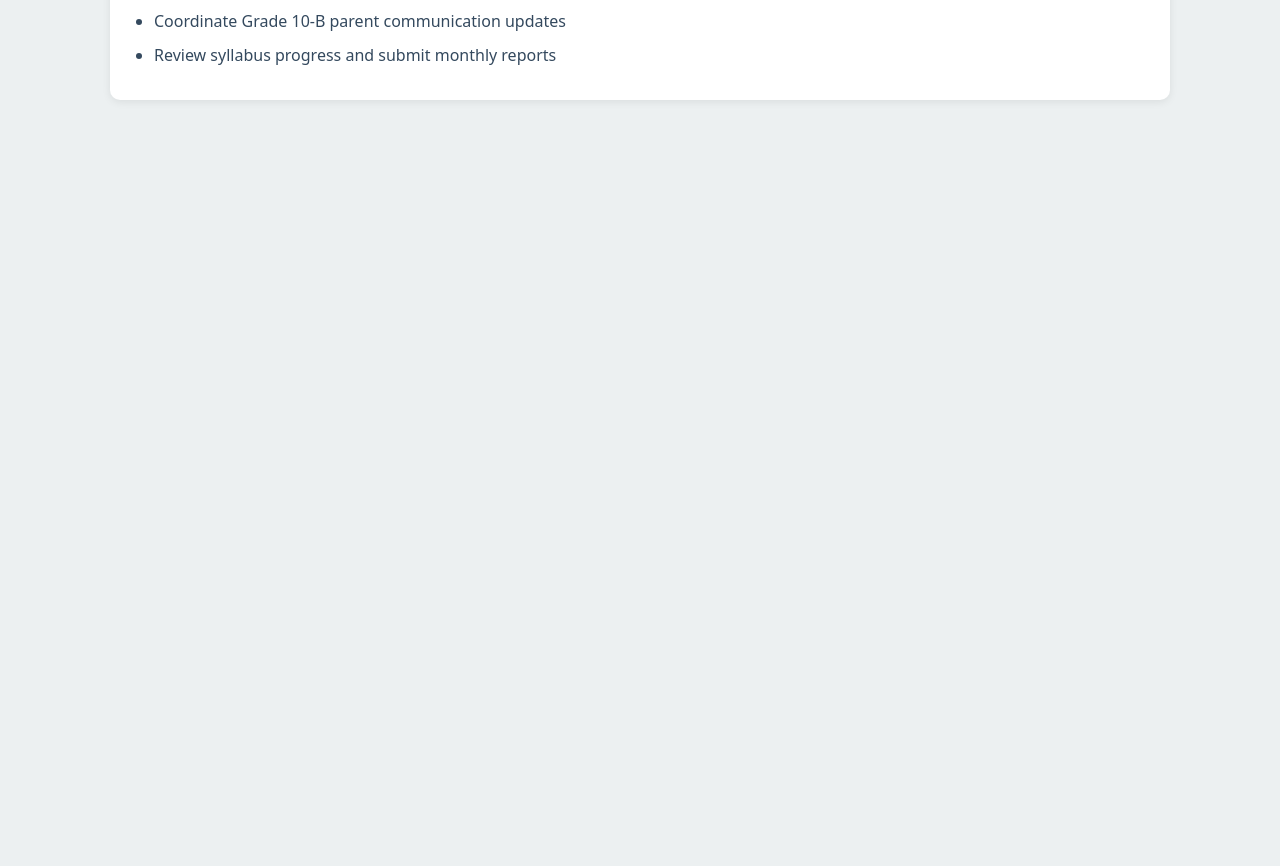
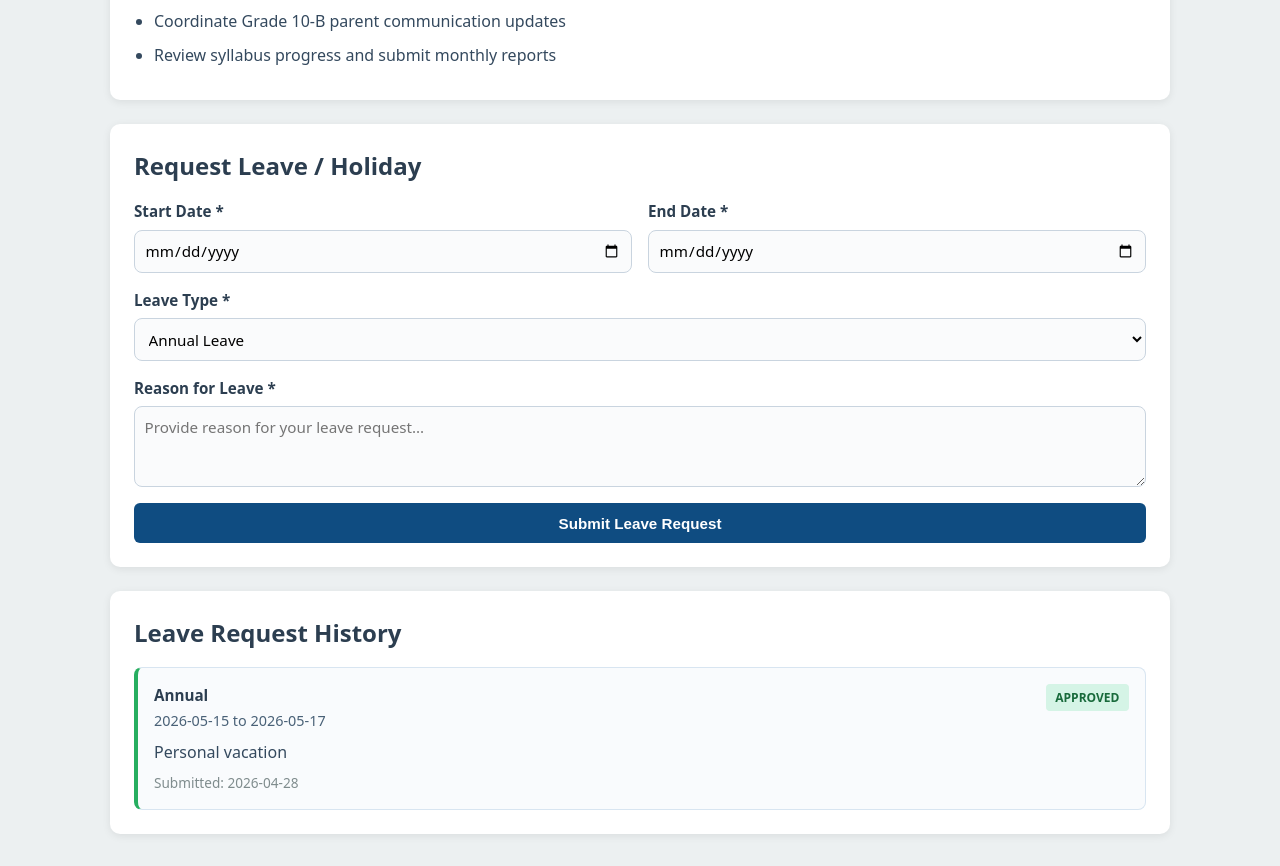
Before and after one commit to Lalindu0923/githubTester, a React (Vite) app in the folder frontendTest/: page /profile in a window 1280 px wide. Shown: the part 1005-1871 px from the top of the page. Before the commit the page ends 1137 px from the top, so only its background shows below. Built offline with nearby package versions, Linux system fonts and the light colour scheme.

Commit message:
Add leave/holiday request form to teacher profile

```diff
--- a/frontendTest/src/components/TeacherProfile.jsx
+++ b/frontendTest/src/components/TeacherProfile.jsx
@@ -1,3 +1,4 @@
+import { useState } from 'react'
 import '../styles/TeacherProfile.css'
 
 const teacherProfile = {
@@ -27,6 +28,59 @@ const works = [
 ]
 
 export default function TeacherProfile() {
+  const [leaveForm, setLeaveForm] = useState({
+    startDate: '',
+    endDate: '',
+    leaveType: 'annual',
+    reason: ''
+  })
+
+  const [leaveRequests, setLeaveRequests] = useState([
+    {
+      id: 1,
+      startDate: '2026-05-15',
+      endDate: '2026-05-17',
+      leaveType: 'annual',
+      reason: 'Personal vacation',
+      status: 'approved',
+      submittedDate: '2026-04-28'
+    }
+  ])
+
+  const handleLeaveInputChange = (event) => {
+    const { name, value } = event.target
+    setLeaveForm((prev) => ({
+      ...prev,
+      [name]: value
+    }))
+  }
+
+  const handleSubmitLeave = (event) => {
+    event.preventDefault()
+
+    if (!leaveForm.startDate || !leaveForm.endDate || !leaveForm.reason) {
+      alert('Please fill in all required fields')
+      return
+    }
+
+    const newRequest = {
+      id: Date.now(),
+      ...leaveForm,
+      status: 'pending',
+      submittedDate: new Date().toISOString().split('T')[0]
+    }
+
+    setLeaveRequests((prev) => [newRequest, ...prev])
+    setLeaveForm({
+      startDate: '',
+      endDate: '',
+      leaveType: 'annual',
+      reason: ''
+    })
+
+    alert('Leave request submitted successfully!')
+  }
+
   return (
     <div className="teacher-profile">
       <section className="profile-header-card">
@@ -92,6 +146,92 @@ export default function TeacherProfile() {
           ))}
         </ul>
       </section>
+
+      <section className="profile-section-card">
+        <h2>Request Leave / Holiday</h2>
+        <form onSubmit={handleSubmitLeave} className="leave-form">
+          <div className="form-row">
+            <div className="form-group">
+              <label htmlFor="startDate">Start Date *</label>
+              <input
+                id="startDate"
+                type="date"
+                name="startDate"
+                value={leaveForm.startDate}
+                onChange={handleLeaveInputChange}
+              />
+            </div>
+            <div className="form-group">
+              <label htmlFor="endDate">End Date *</label>
+              <input
+                id="endDate"
+                type="date"
+                name="endDate"
+                value={leaveForm.endDate}
+                onChange={handleLeaveInputChange}
+              />
+            </div>
+          </div>
+
+          <div className="form-group">
+            <label htmlFor="leaveType">Leave Type *</label>
+            <select
+              id="leaveType"
+              name="leaveType"
+              value={leaveForm.leaveType}
+              onChange={handleLeaveInputChange}
+            >
+              <option value="annual">Annual Leave</option>
+              <option value="sick">Sick Leave</option>
+              <option value="holiday">Public Holiday</option>
+              <option value="personal">Personal Leave</option>
+            </select>
+          </div>
+
+          <div className="form-group">
+            <label htmlFor="reason">Reason for Leave *</label>
+            <textarea
+              id="reason"
+              name="reason"
+              placeholder="Provide reason for your leave request..."
+              rows="3"
+              value={leaveForm.reason}
+              onChange={handleLeaveInputChange}
+            />
+          </div>
+
+          <button type="submit" className="submit-leave-btn">
+            Submit Leave Request
+          </button>
+        </form>
+      </section>
+
+      {leaveRequests.length > 0 && (
+        <section className="profile-section-card">
+          <h2>Leave Request History</h2>
+          <div className="leave-requests-list">
+            {leaveRequests.map((request) => (
+              <div key={request.id} className={`leave-request-card status-${request.status}`}>
+                <div className="request-header">
+                  <div>
+                    <h4>{request.leaveType.charAt(0).toUpperCase() + request.leaveType.slice(1)}</h4>
+                    <p className="request-dates">
+                      {request.startDate} to {request.endDate}
+                    </p>
+                  </div>
+                  <span className={`status-badge status-${request.status}`}>
+                    {request.status.toUpperCase()}
+                  </span>
+                </div>
+                <p className="request-reason">{request.reason}</p>
+                <div className="request-meta">
+                  <span>Submitted: {request.submittedDate}</span>
+                </div>
+              </div>
+            ))}
+          </div>
+        </section>
+      )}
     </div>
   )
 }
--- a/frontendTest/src/styles/TeacherProfile.css
+++ b/frontendTest/src/styles/TeacherProfile.css
@@ -81,6 +81,147 @@
   margin-bottom: 0.6rem;
 }
 
+.leave-form {
+  display: grid;
+  gap: 1rem;
+  margin-top: 1rem;
+}
+
+.form-row {
+  display: grid;
+  grid-template-columns: 1fr 1fr;
+  gap: 1rem;
+}
+
+.form-group {
+  display: grid;
+  gap: 0.4rem;
+}
+
+.form-group label {
+  color: #2c3e50;
+  font-weight: 600;
+  font-size: 0.95rem;
+}
+
+.form-group input,
+.form-group select,
+.form-group textarea {
+  border: 1px solid #d8e5f1;
+  border-radius: 6px;
+  padding: 0.6rem;
+  font-size: 0.95rem;
+  font-family: inherit;
+  background: #f9fbfd;
+}
+
+.form-group input:focus,
+.form-group select:focus,
+.form-group textarea:focus {
+  outline: none;
+  border-color: #0f4c81;
+  background: #ffffff;
+  box-shadow: 0 0 0 3px rgba(15, 76, 129, 0.1);
+}
+
+.submit-leave-btn {
+  background: #0f4c81;
+  color: white;
+  border: none;
+  padding: 0.7rem 1.2rem;
+  border-radius: 6px;
+  font-weight: 600;
+  font-size: 0.95rem;
+  cursor: pointer;
+  transition: background 0.3s;
+  align-self: start;
+}
+
+.submit-leave-btn:hover {
+  background: #0a3557;
+}
+
+.leave-requests-list {
+  display: grid;
+  gap: 0.8rem;
+  margin-top: 1rem;
+}
+
+.leave-request-card {
+  background: #f9fbfd;
+  border: 1px solid #d8e5f1;
+  border-radius: 8px;
+  padding: 1rem;
+  border-left: 4px solid #0f4c81;
+}
+
+.leave-request-card.status-pending {
+  border-left-color: #f39c12;
+}
+
+.leave-request-card.status-approved {
+  border-left-color: #27ae60;
+}
+
+.leave-request-card.status-rejected {
+  border-left-color: #e74c3c;
+}
+
+.request-header {
+  display: flex;
+  justify-content: space-between;
+  align-items: start;
+  gap: 1rem;
+  margin-bottom: 0.6rem;
+}
+
+.request-header h4 {
+  margin: 0;
+  color: #2c3e50;
+  font-size: 0.95rem;
+}
+
+.request-dates {
+  margin: 0.2rem 0 0;
+  color: #496177;
+  font-size: 0.9rem;
+}
+
+.status-badge {
+  font-size: 0.75rem;
+  font-weight: 700;
+  padding: 0.3rem 0.6rem;
+  border-radius: 4px;
+  text-transform: uppercase;
+  white-space: nowrap;
+}
+
+.status-badge.status-pending {
+  background: #fef5e7;
+  color: #7d6608;
+}
+
+.status-badge.status-approved {
+  background: #d5f4e6;
+  color: #186a3b;
+}
+
+.status-badge.status-rejected {
+  background: #fadbd8;
+  color: #922b21;
+}
+
+.request-reason {
+  margin: 0 0 0.6rem;
+  color: #34495e;
+  line-height: 1.4;
+}
+
+.request-meta {
+  color: #7f8c8d;
+  font-size: 0.85rem;
+}
+
 @media (max-width: 768px) {
   .teacher-profile {
     padding: 1rem 15px;
@@ -96,4 +237,12 @@
     padding: 0.55rem;
     font-size: 0.92rem;
   }
+
+  .form-row {
+    grid-template-columns: 1fr;
+  }
+
+  .request-header {
+    flex-direction: column;
+  }
 }
```
